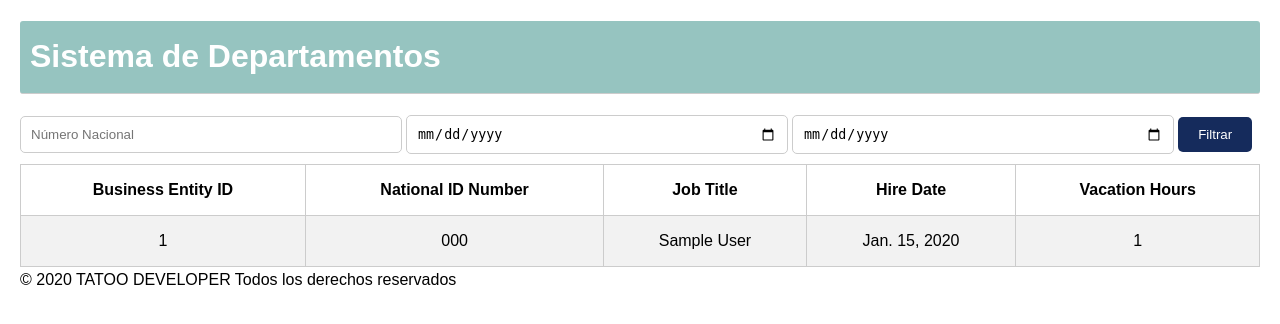
After one commit to astrogolun/tarearrhh, a Django app: template empleadosapp/templates/filtro.html in a window 1280 px wide. The commit adds this page. Shown: the top 324 px of the page. Run offline with Django 4.2, Linux system fonts and the light colour scheme; tables that the repository leaves empty hold one stand-in row (values such as "Sample post"); the template is opened without the code that fills it: values that come from a table or form of the project are taken from there, most other values are stand-ins (such as "Sample title", 1, 10 or a date in 2020).

Commit message:
primer commit rama second

```diff
--- a/empleadosapp/models.py
+++ b/empleadosapp/models.py
@@ -30,6 +30,7 @@ class Employee(models.Model):
 # ya que en este modelo estan las columnas startdate y enddate, que son parametros de filtro
 #ya termine la primera parte, voy en la segunda, de crear el filtro dinamico, recordar que
 #estoy en la rama second de git, crear esto en la rama segunda antes de sumarlo al proyecto principal en master.
+#Ahora es necesario crear las consultas. Primero en SQL, luego en el shell de python. Por ultimo las incorporamos a las vstas, urls, etc.
 
 class Department(models.Model):
     departmentid = models.IntegerField(primary_key=True)
@@ -40,6 +41,17 @@ class Department(models.Model):
     class Meta:
         managed = False
         db_table = 'department'
+
+class Shift(models.Model):
+    shiftid = models.IntegerField(primary_key=True)
+    name = models.CharField(max_length=50, blank=True, null=True)
+    starttime = models.TimeField(blank=True, null=True)
+    endtime = models.TimeField(blank=True, null=True)
+    modifieddate = models.DateTimeField(blank=True, null=True)
+
+    class Meta:
+        managed = False
+        db_table = 'shift'
 
 
 class Employeedepartmenthistory(models.Model):
--- /dev/null
+++ b/empleadosapp/static/style.css
@@ -0,0 +1,66 @@
+body {
+    font-family: Arial, sans-serif;
+    line-height: 1.6;
+    margin: 20px;
+  }
+
+  h1 {
+    background-color: #96c4c0;
+    color: #fff; /* Cambio el color del texto para que contraste mejor con el fondo */
+    padding: 10px;
+    border-bottom: 1px solid #ccc;
+    border-radius: 3px;
+  }
+
+  table {
+    border-collapse: collapse;
+    width: 100%;
+  }
+
+  table, th, td {
+    border: 1px solid #ccc;
+  }
+
+  th, td {
+    padding: 12px; /* Aumento el padding para un mejor espaciado */
+    text-align: center; /* Alineo el texto en el centro de las celdas */
+  }
+
+  tr:nth-child(even) {
+    background-color: #f2f2f2;
+  }
+
+  form {
+    margin-top: 20px;
+  }
+
+  input[type="text"],
+  input[type="date"] {
+    width: 29%; /* Aumento el ancho para ocupar todo el espacio disponible */
+    padding: 10px; /* Aumento el padding para un mejor aspecto */
+    margin-bottom: 10px;
+    border: 1px solid #ccc;
+    border-radius: 5px; /* Agrego bordes redondeados para una apariencia más suave */
+  }
+
+  button[type="submit"] {
+    background-color: #152b5c;
+    color: white;
+    padding: 10px 20px;
+    border: none;
+    cursor: pointer;
+    border-radius: 5px; /* Cambio el porcentaje a un valor absoluto para bordes redondeados */
+  }
+
+  button[type="submit"]:hover {
+    background-color: #1a3a75; /* Cambio el color de fondo al pasar el ratón */
+  }
+
+  a {
+    color: #007bff;
+    text-decoration: none;
+  }
+
+  a:hover {
+    text-decoration: underline;
+  }
--- /dev/null
+++ b/empleadosapp/templates/base.html
@@ -0,0 +1,34 @@
+{% load static %}
+<!DOCTYPE html>
+<html>
+<head>
+    <title>Recursos Humanos DB</title>
+    <link rel="stylesheet" type="text/css" href="{% static 'style.css' %}">
+    <!-- <link href="https://cdn.jsdelivr.net/npm/bootstrap@5.0.2/dist/css/bootstrap.min.css" rel="stylesheet" integrity="sha384-EVSTQN3/azprG1Anm3QDgpJLIm9Nao0Yz1ztcQTwFspd3yD65VohhpuuCOmLASjC" crossorigin="anonymous"> -->
+</head>
+<body>
+
+<!-- Barra de navegación, encabezado, o elementos comunes a todas las páginas -->
+    <h1>Sistema de Departamentos</h1>
+    {% comment %} Formulario {% endcomment %}
+
+        <form method="post" action="{% url 'filtro' %}">
+            {% csrf_token %}
+            <input type="text" name="nationalidnumber" id="nationalidnumber" placeholder="Número Nacional">
+            <input type="date" name="fechainicio" id="fechainicio" placeholder="Fecha de Inicio" >
+            <input type="date" name="fechatermino" id="fechatermino" placeholder="Fecha de Término" >
+            <button class="btn btn-primary" type="submit">Filtrar</button>
+        </form>
+
+
+        <!-- Bloque de contenido específico de cada vista -->
+        {% block content %}
+        {% endblock %}
+
+        <!-- Pie de página u otros elementos comunes a todas las páginas -->
+        <footer>
+            © {{ year }} TATOO DEVELOPER Todos los derechos reservados
+        </footer>
+
+</body>
+</html>
--- /dev/null
+++ b/empleadosapp/templates/filtro.html
@@ -0,0 +1,22 @@
+
+{% extends 'base.html' %}
+{% block content %}
+<table class="table">
+    <tr>
+        <th>Business Entity ID</th>
+        <th>National ID Number</th>
+        <th>Job Title</th>
+        <th>Hire Date</th>
+        <th>Vacation Hours</th>
+    </tr>
+    {% for employee in employees %}
+    <tr>
+        <td>{{ employee.businessentityid }}</td>
+        <td>{{ employee.nationalidnumber }}</td>
+        <td>{{ employee.jobtitle }}</td>
+        <td>{{ employee.hiredate }}</td>
+        <td>{{ employee.vacationhours }}</td>
+    </tr>
+    {% endfor %}
+</table>
+{% endblock %}
--- a/empleadosapp/urls.py
+++ b/empleadosapp/urls.py
@@ -19,5 +19,6 @@ from django.urls import path
 from empleadosapp import views
 
 urlpatterns = [
-    path('', views.home, name='home')
+    path('', views.home, name='home'),
+    path('results/', views.vista_filtro, name='filtro'),
 ]
--- a/recursoshumanos/settings.py
+++ b/recursoshumanos/settings.py
@@ -121,7 +121,7 @@ USE_TZ = True
 # Static files (CSS, JavaScript, Images)
 # https://docs.djangoproject.com/en/4.2/howto/static-files/
 
-STATIC_URL = 'static/'
+STATIC_URL = 'empleadosapp/static/'
 
 # Default primary key field type
 # https://docs.djangoproject.com/en/4.2/ref/settings/#default-auto-field
```
Also changed, not shown: empleadosapp/static/styles.css (added, +83 -0 lines), empleadosapp/templates/home.html (+3 -22 lines), empleadosapp/views.py (+20 -2 lines), empleadosapp/migrations/0002_department_employeedepartmenthistory_shift.py (added), 1 other file.
